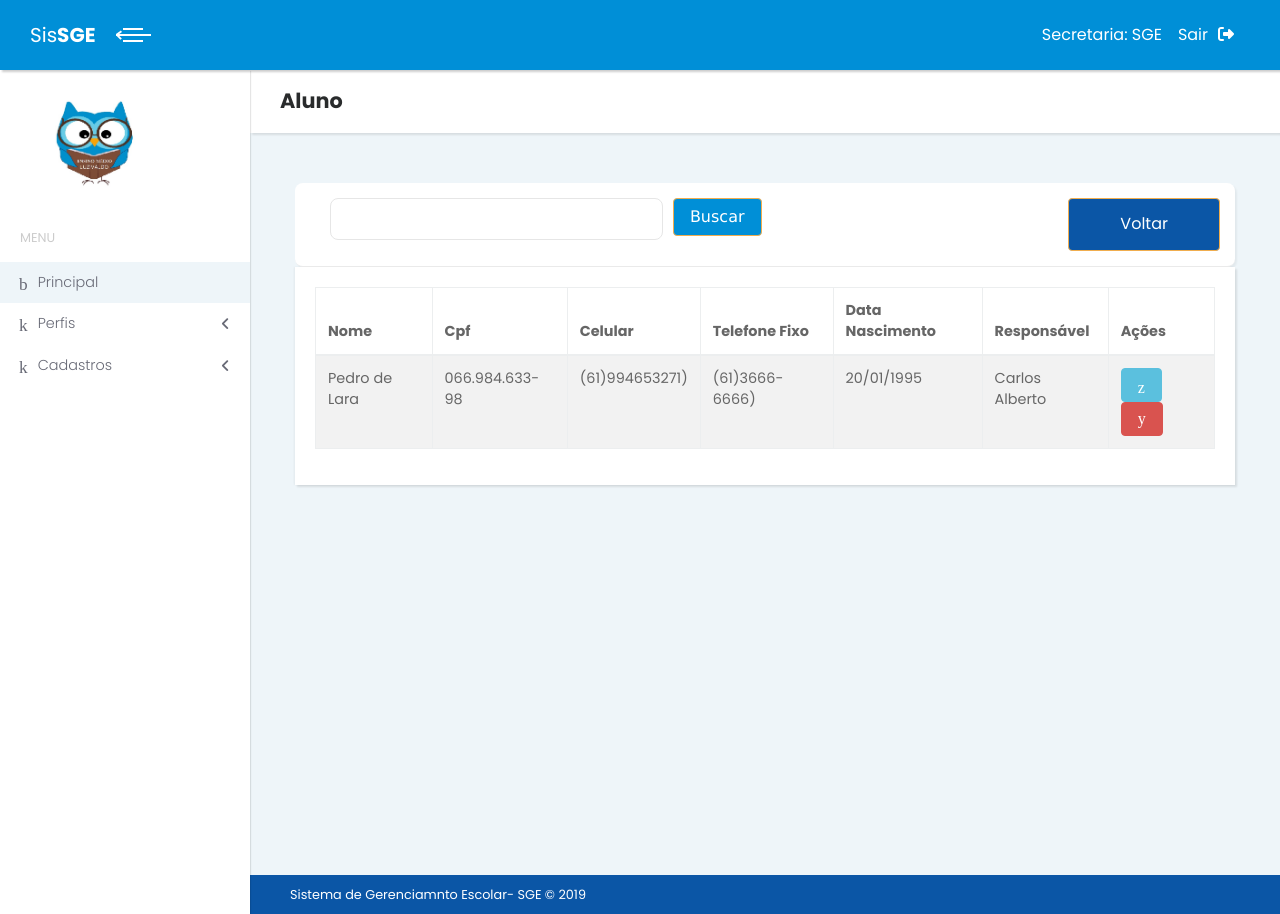
After one commit to rikuji/SGE, a PHP site: page /aluno.php in a window 1280 px wide. The commit adds this page. Run offline with PHP 8.4, Linux system fonts and the light colour scheme; some libraries are stand-ins or nearby versions; some web fonts are replaced.

Commit message:
As coisas que mudaram

```diff
--- /dev/null
+++ b/aluno.php
@@ -0,0 +1,83 @@
+<?php
+	require_once "template/header.php";
+	require_once "template/menu.php";
+ ?>
+	<div class="content-inner">
+		<header class="page-header">
+			<div class="container-fluid">
+				<h2 class="no-margin-bottom">Aluno</h2>
+			</div>
+		</header>
+<div class="panel-body">
+	<section class="tables">
+		<div class="container-fluid">
+			<div class="col-lg-12">
+				<?php if(isset($_GET['msg'])){ ?>
+				<div class="alert alert-<?php echo $_GET['class']; ?>">
+					<?php echo $_GET['msg']; ?>
+				</div>
+				<?php } ?>
+				<div class="cards">
+					<div class="card-header d-flex align-items-rigth" style="border-radius: 8px;">
+						<div class="paenl panel-default">
+							<div class="panel-body">
+								<div class="panel-heading">
+									<form action="<?php echo $_SERVER['REQUEST_URI'] ?>">
+										<input type="text" class="form-control col-lg-8" style="float:left; border-radius: 8px;" name="termo" />
+										&nbsp;
+										<button class="btn btn-warning" style="background-color: #008fd7;">Buscar</button>
+									</form>
+								</div>
+							</div>
+						</div>
+							&nbsp;
+							&nbsp;
+						<a href="javascript:history.back(-1)" class="btn btn-warning col-sm-2" style="margin-left: auto; padding: 15px; background-color: #0b56a6;">Voltar</a>
+					</div>
+				</div>
+			</div>
+				<div class="col-lg-12">
+					<div class="card">
+						<div class="card-body">
+							<table class="table table-bordered table-striped">
+								<thead>
+									<tr>
+										<th>Nome</th>
+										<th>Cpf</th>
+										<th>Celular</th>
+										<th>Telefone Fixo</th>
+										<th>Data Nascimento</th>
+										<th>Responsável</th>
+										<th>Ações</th>
+									</tr>
+								</thead>
+									<tbody>
+										<tr>
+											<td>Pedro de Lara</td>
+											<td>066.984.633-98</td>
+											<td>(61)994653271)</td>
+											<td>(61)3666-6666)</td>
+											<td>20/01/1995</td>
+											<td>Carlos Alberto</td>
+											<td>
+												 <a href="#" class="btn btn-info" data-toggle="tooltip" data-placement="top" 	title="Editar">
+			     								 <i class="icon-search" ></i>
+			      								</a>
+
+												 <a href="" class="btn btn-danger" data-toggle="tooltip" data-placement="top" title="Excluir">
+			     								 <div data-icon="y" class="icon" ></div>
+			      								</a>
+
+											</td>
+										</tr>
+									</tbody>
+							</table>
+						</div>
+					</div>
+				</div>
+		</div>
+	</section>
+</div>
+ <?php
+ 	require_once "template/footer.php";
+  ?>
--- a/classes/Turma.php
+++ b/classes/Turma.php
@@ -4,10 +4,6 @@
 		private $idTurma;
         private $descricaoTurma;
 		private $periodoTurma;
-
-
-
-
 
     /**
      * @return mixed
--- a/index.php
+++ b/index.php
@@ -10,7 +10,7 @@
                 <div class="content" align="center">
                   <div class="logo">
                   <div style="border-radius: 10%; padding-top: 30px;" align="center">
-                      <img src="img/logo.jpg" width="125%" style="border-radius: 10px;"  >
+                      <img src="img/logo.png" width="125%" style="border-radius: 10px;"  >
                     </div>
                   </div>
                 </div>
--- a/materia.php
+++ b/materia.php
@@ -5,7 +5,7 @@
 	<div class="content-inner">
 		<header class="page-header">
 			<div class="container-fluid">
-				<h2 class="no-margin-bottom">Matérias</h2>
+				<h2 class="no-margin-bottom">Disciplina</h2>
 			</div>
 		</header>
 <div class="panel-body">
@@ -53,11 +53,11 @@
 											<td>1° Ano(Matutino)</td>
 											<td>
 												 <a href="#" class="btn btn-info" data-toggle="tooltip" data-placement="top" 	title="Editar">
-			     								 <i class="fa fa-cog" aria-hidden="true"></i>
+			     								 <i class="icon-search" ></i>
 			      								</a>
 
 												 <a href="" class="btn btn-danger" data-toggle="tooltip" data-placement="top" title="Excluir">
-			     								 <i class="fa fa-eye" aria-hidden="true"></i>
+			     								 <div data-icon="y" class="icon" ></div>
 			      								</a>
 
 											</td>
--- a/salvaTurma.php
+++ b/salvaTurma.php
@@ -1,10 +1,10 @@
 <?php
 	include_once 'template/autoload.php';
 
+	$turmaDAO = new TurmaDAO();
 	$turma = new Turma();
-	$turmaDAO = new TurmaDAO();
 
-	if (isset($_GET['idTurma']) and $_GET['acao'] == 'Deletar') {
+	if (isset($_GET['id']) and $_GET['acao'] == 'Deletar') {
 
 		$turmaDAO->deletar($_GET['idTurma']);
 
```
Also changed, not shown: classes/DisciplinaDAO.php (+6 -2 lines), novaTurma.php (+4 -4 lines), secretaria.php (+42 -9 lines), turma.php (+16 -11 lines), arq/merAtualizado.png (added), img/logo.jpg, img/logo.png (added), 2 other files.
